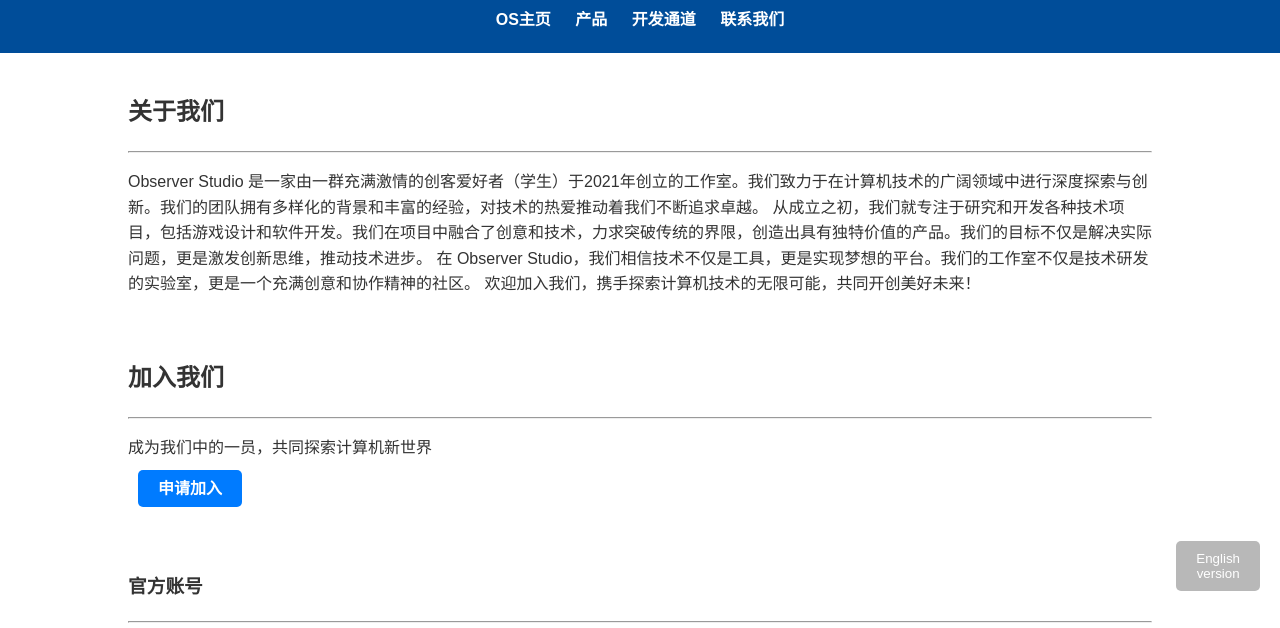
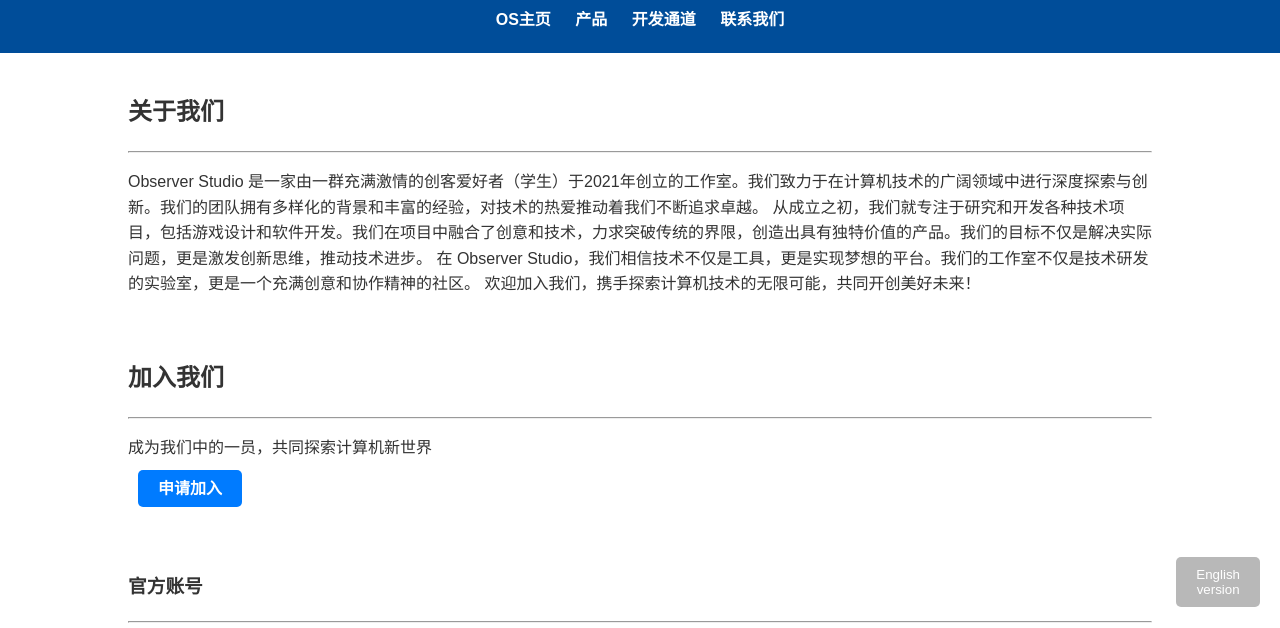
Before and after one commit to Lagesan/Lagesan.github.io, a plain HTML site: page index.html in a window 1280 px wide. Shown: the part 68-696 px from the top of the page. Drawn offline with Linux system fonts and the light colour scheme; grey boxes are pictures that could not be loaded.

Commit message:
Update obs_style.css

```diff
--- a/obs_style.css
+++ b/obs_style.css
@@ -101,7 +101,7 @@ footer {
 #scrollButton {
     position: fixed; /* 固定位置 */
     right: 20px;
-    top: 78%;
+    top: 80%;
     transform: translateY(-30%);
     z-index: 1000;
     padding: 10px 20px;
```
